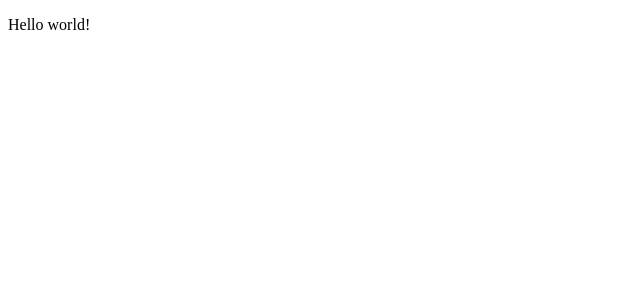
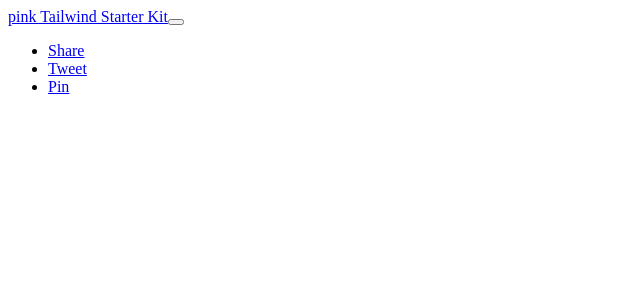
Before and after one commit to NickSweet1/Stasios, a React (Create React App) app in the folder client/: page /contact in a window 1280 px wide. Shown: the top 300 px of the page, without its empty margins (0-640 px from the left). Built offline with nearby package versions, Linux system fonts and the light colour scheme.

Commit message:
created react router in app

```diff
--- a/client/src/App.js
+++ b/client/src/App.js
@@ -1,9 +1,18 @@
+import { BrowserRouter as Router, Routes, Route } from "react-router-dom";
+import Navbar from "./components/Header/index";
+import Contact from "./pages/Contact";
+import Home from "./pages/Home";
+
 function App() {
   return (
     <div className="App">
-      <header className="App-header">
-        <p className="text-white">Hello world!</p>
-      </header>
+      <Navbar />
+      <Router>
+        <Routes>
+          <Route path="/" element={<Home />} />
+          <Route path="/contact" element={<Contact />} />
+        </Routes>
+      </Router>
     </div>
   );
 }
--- a/client/src/pages/Contact.js
+++ b/client/src/pages/Contact.js
@@ -1,9 +1,7 @@
-import Navbar from "../components/Header";
 import ContactForm from "../components/contactForm";
 
 const Contact = () => {
   <>
-    <Navbar />
     <ContactForm />
   </>;
 };
```
